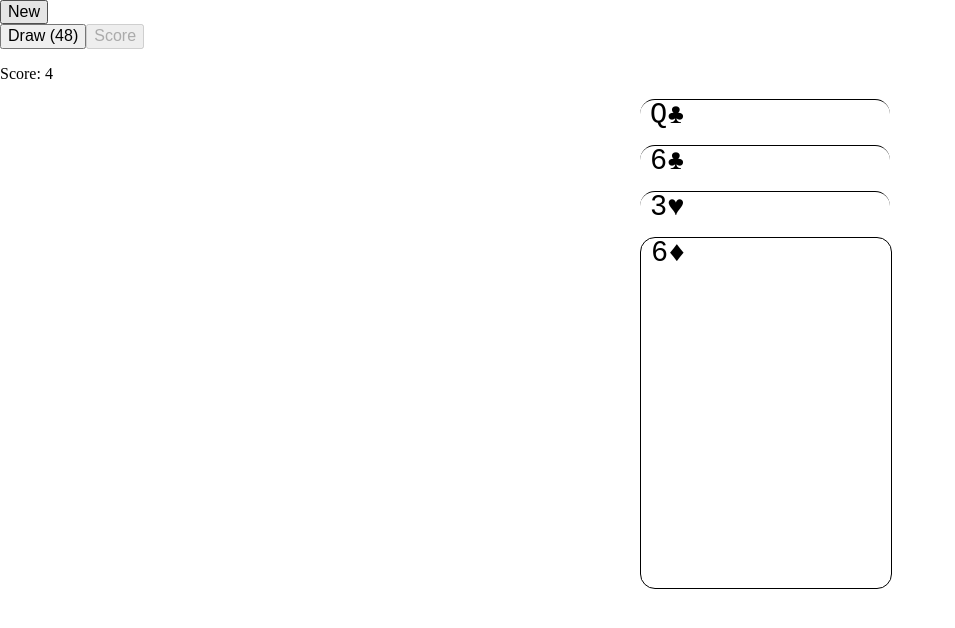
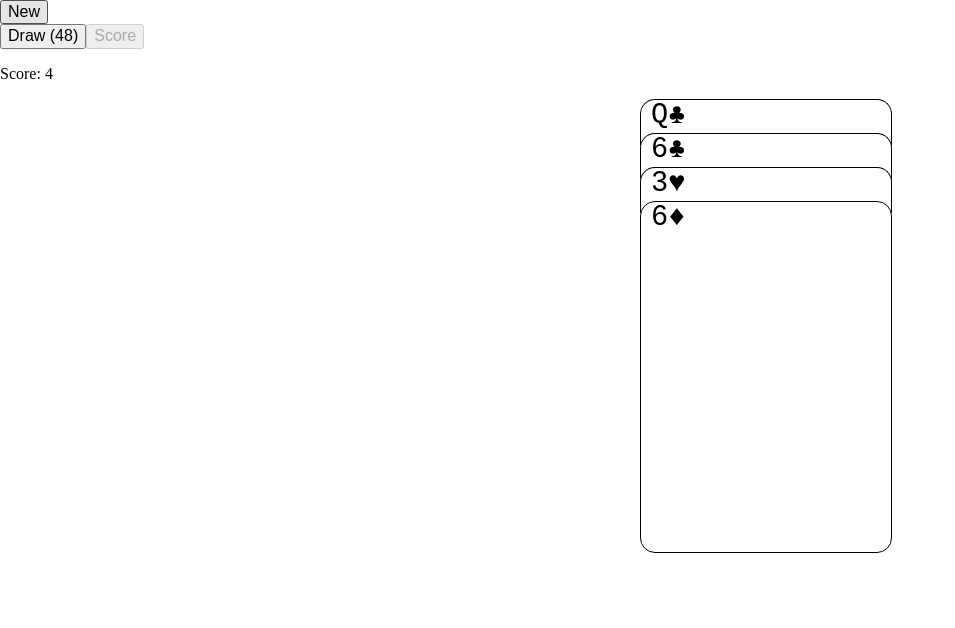
Before and after one commit to huntermacd/ng-one-handed-solitaire, an Angular app: page / in a window 1280 px wide. Shown: the top 628 px of the page, without its empty margins (0-955 px from the left). Built offline with nearby package versions, Linux system fonts and the light colour scheme.

Commit message:
Styling touch-ups

```diff
--- a/src/app/card/card.component.css
+++ b/src/app/card/card.component.css
@@ -1,9 +1,11 @@
 .card {
   background-color: white;
-  border-top: 1px solid black;
+  border: 1px solid black;
   border-radius: 15px 15px 0 0;
   height: 45px;
   width: 250px;
+  border-bottom: 0;
+  margin-bottom: -12px;
 }
 
 .card > span {
@@ -17,6 +19,7 @@
   border: 1px solid black;
   border-radius: 15px;
   height: 350px;
+  margin-bottom: 0;
 }
 
 .selected {
@@ -25,8 +28,10 @@
 
 .hidden {
   height: 25px;
-  border-top: 1px solid black;
+  border: 1px solid black;
+  border-bottom: 0;
   width: 250px;
   border-radius: 15px;
-  margin-bottom: -20px;
+  margin-bottom: -22px;
+  background-color: white;
 }
```
